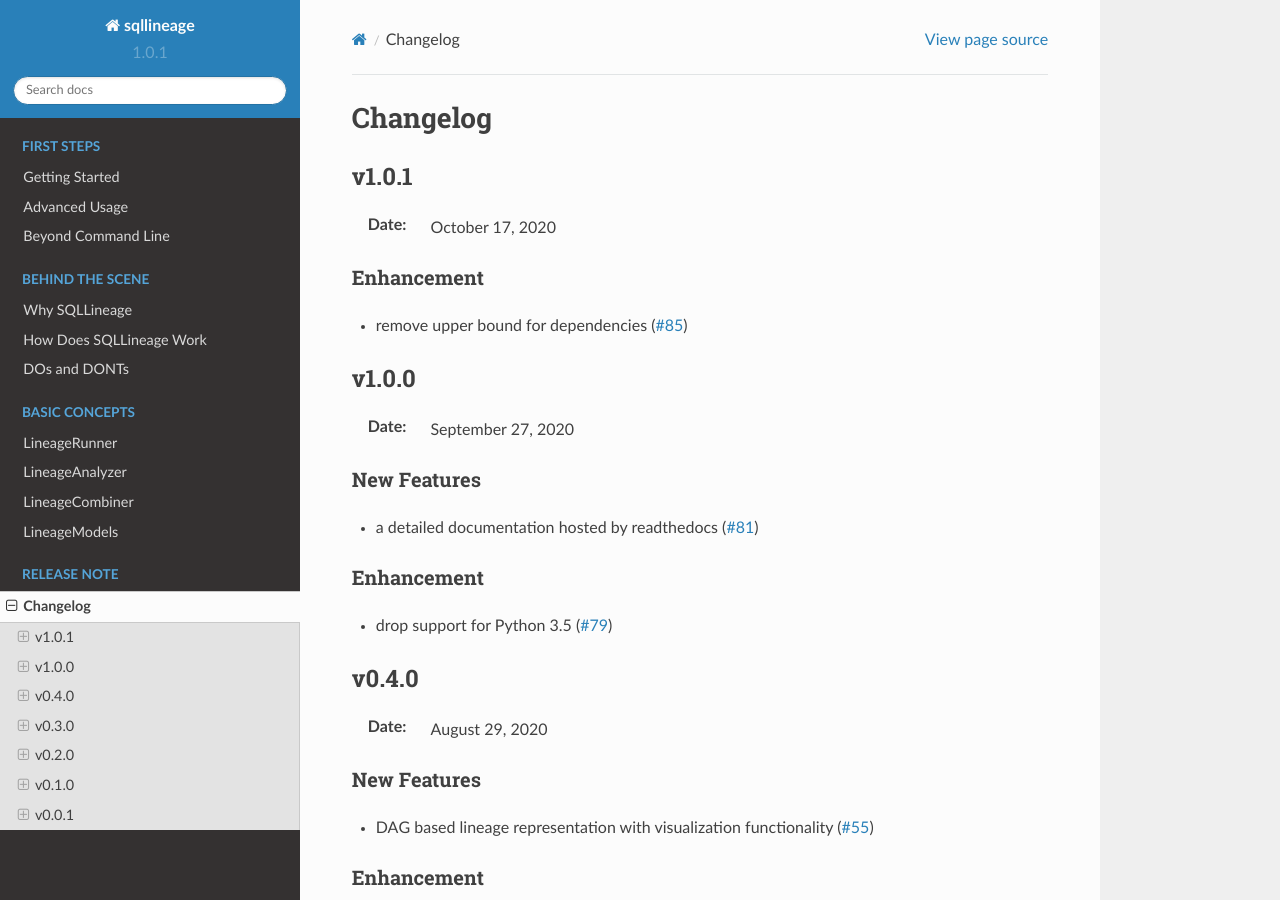
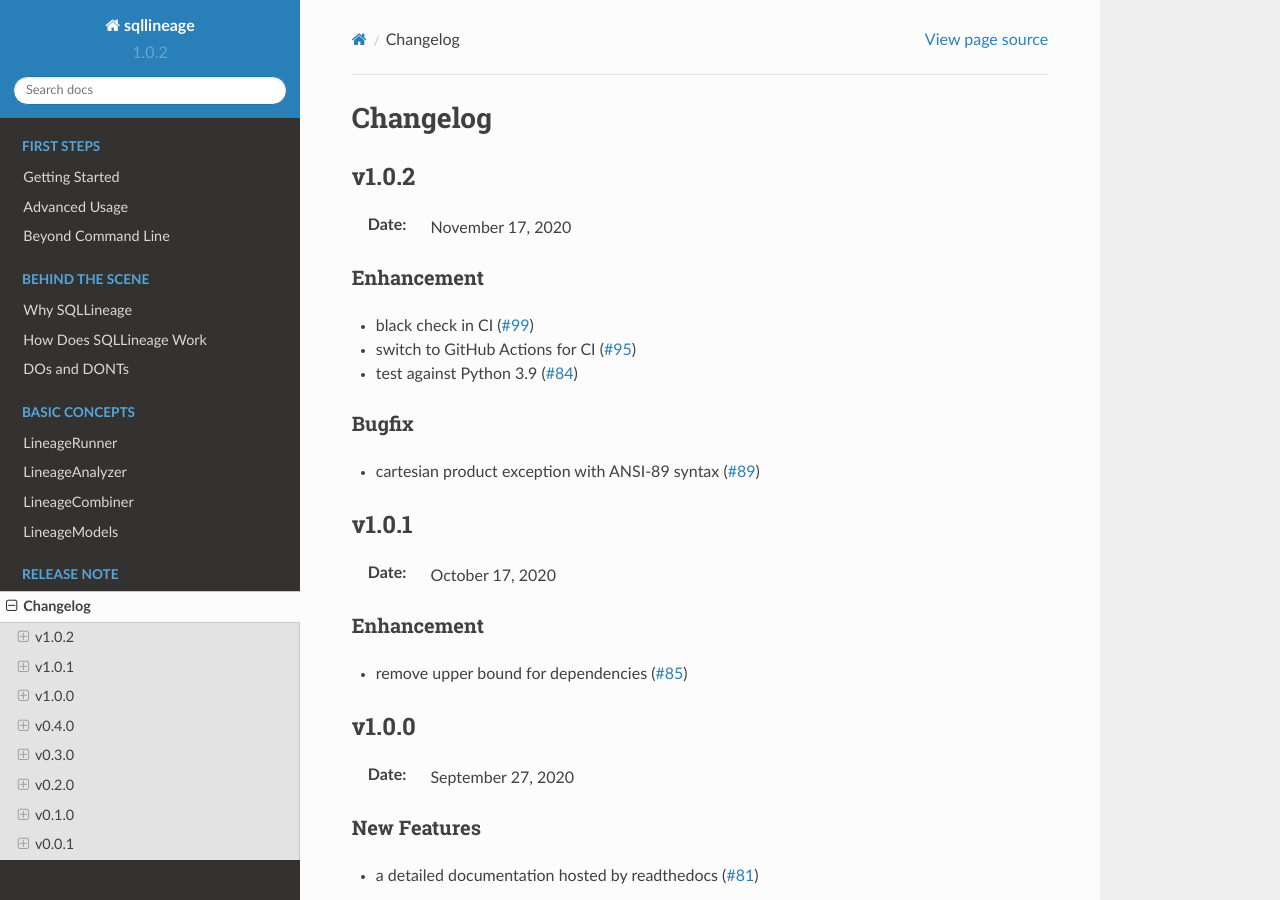
Before and after one commit to reata/sqllineage, a Sphinx documentation site: the page built from docs/release_note/changelog.rst, in a window 1280 px wide and 900 px high. Built offline with Sphinx 7.4.7 and the Read the Docs theme 2.0.0, drawn with Linux system fonts in a browser that asks for light colours.

Commit message:
chore: bump version to 1.0.2

```diff
--- a/docs/release_note/changelog.rst
+++ b/docs/release_note/changelog.rst
@@ -1,6 +1,21 @@
 *********
 Changelog
 *********
+
+v1.0.2
+======
+:Date: November 17, 2020
+
+Enhancement
+-------------
+* black check in CI (`#99 <https://github.com/reata/sqllineage/issues/99>`_)
+* switch to GitHub Actions for CI (`#95 <https://github.com/reata/sqllineage/issues/95>`_)
+* test against Python 3.9 (`#84 <https://github.com/reata/sqllineage/issues/84>`_)
+
+Bugfix
+-------------
+* cartesian product exception with ANSI-89 syntax (`#89 <https://github.com/reata/sqllineage/issues/89>`_)
+
 
 v1.0.1
 ======
--- a/sqllineage/__init__.py
+++ b/sqllineage/__init__.py
@@ -1,7 +1,7 @@
 import logging.config
 
 NAME = "sqllineage"
-VERSION = "1.0.1"
+VERSION = "1.0.2"
 DEFAULT_LOGGING = {
     "version": 1,
     "disable_existing_loggers": False,
```
